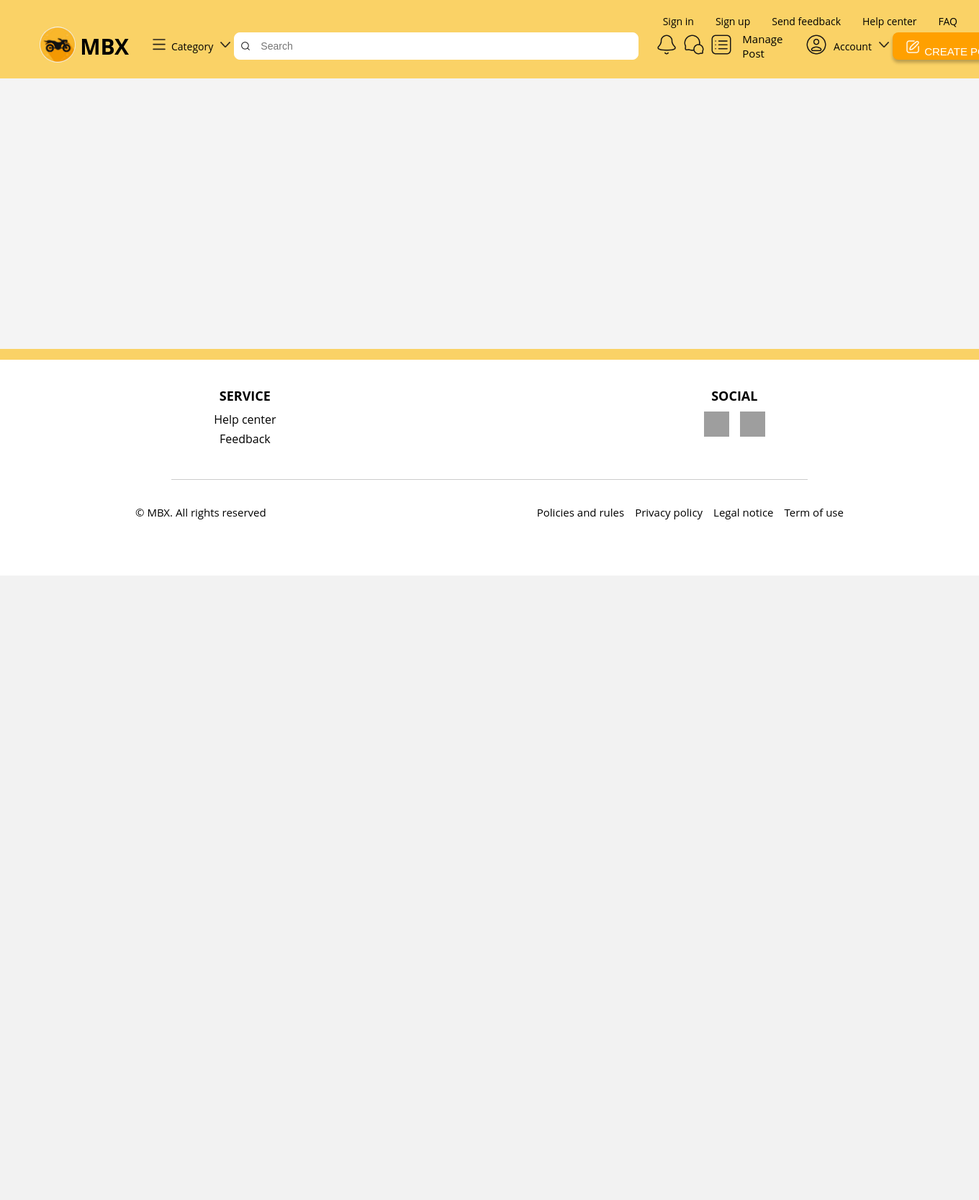
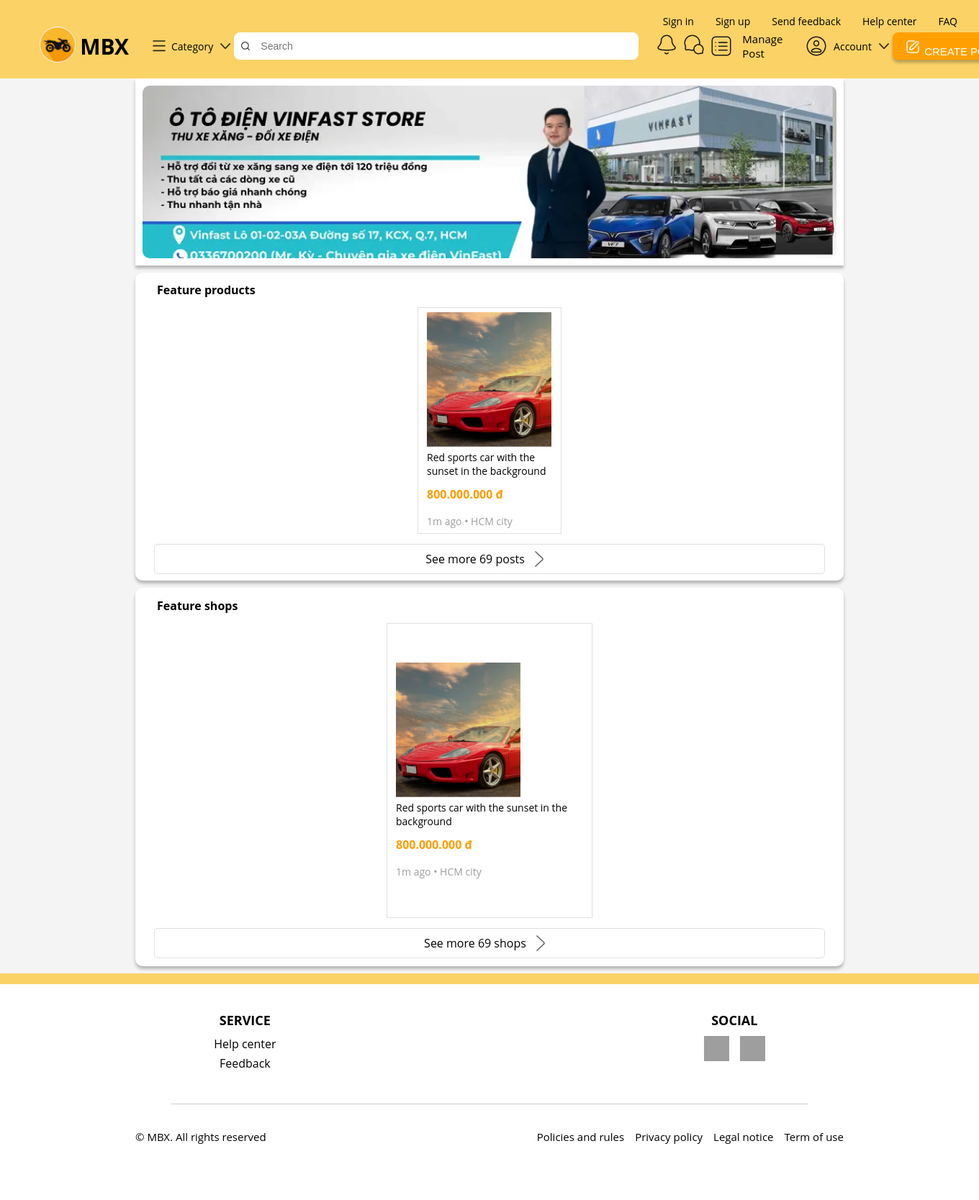
Before and after one commit to vodailuong2510/MBX-RE, a Django app: page / in a window 1360 px wide; the page is wider, and only the part inside the window is pictured. Shown: that part at 72% size. Before the commit the page ends 800 px from the top of that part, so only its background shows below. Run offline with Django 5.2, Linux system fonts and the light colour scheme; grey boxes are pictures that could not be loaded.

Commit message:
Home page v3

```diff
--- a/base.html
+++ b/base.html
@@ -23,9 +23,9 @@
             <div class="logo"><a href="/"><img src="{% static 'images/logo.png' %}" alt="Logo"></a></div>
             <div class="domain"><a href="/"><p>MBX</p></a></div>
             <div class="category">
-              <span class="menu-icon"><img src="{% static 'images/menu_icon.png' %}" alt="Menu" width="24"></span> <!-- Biểu tượng 3 gạch -->
+              <img src="{% static 'images/menu_icon.png' %}" alt="Menu" width="24"> <!-- Biểu tượng 3 gạch -->
               <a href="/"><p>Category</p></a>
-              <span class="dropdown-icon"><img src="{% static 'images/dropdown_icon.png' %}" alt="Dropdown" width="24"></span>
+              <img src="{% static 'images/dropdown_icon.png' %}" alt="Dropdown" width="24">
             </div>
               <div class="search-bar">
                 <div class="search-wrapper">
@@ -33,23 +33,19 @@
                     <input type="text" placeholder="Search">
                 </div>
               </div>
-            <div class="icons">
-              <span class="notification-icon"><img src="{% static 'images/notification_button.png' %}" alt="Notification" width="38"></span> <!-- Notification icon -->
-            </div>
-            <div class="icons">
-              <span class="chat-icon"><img src="{% static 'images/chat_button.png' %}" alt="Chat" width="38"></span> <!-- Message icon -->
-            </div>
+            <div class="icon"><img src="{% static 'images/notification_button.png' %}" alt="Notification" width="38"></div> <!-- Notification icon -->
+            <div class="icon"><img src="{% static 'images/chat_button.png' %}" alt="Chat" width="38"></div> <!-- Message icon -->
             <div class="actions">
-              <span class="list-icon"><img src="{% static 'images/list_icon.png' %}" alt="List" width="38"></span>
+              <img src="{% static 'images/list_icon.png' %}" alt="List" width="38">
               <a href="/"><p>Manage Post</p></a>
             </div>
             <div class="account">
-              <span class="account-icon"><img src="{% static 'images/user_icon.png' %}" alt="Account" width="38"></span>
+              <img src="{% static 'images/user_icon.png' %}" alt="Account" width="38">
               <a href="/"><p>Account</p></a>
-              <span class="dropdown-icon"><img src="{% static 'images/dropdown_icon.png' %}" alt="Dropdown" width="24"></span>
+              <img src="{% static 'images/dropdown_icon.png' %}" alt="Dropdown" width="24">
             </div>
             <button class="create-post">
-              <span class="create-icon"><img src="{% static 'images/create.png' %}" alt="Create" width="24"></span>
+              <img src="{% static 'images/create.png' %}" alt="Create" width="24">
               CREATE POST
             </button>
           </div>
--- a/home/static/css/styles.css
+++ b/home/static/css/styles.css
@@ -1,3 +1,5 @@
+/* Header & Footer */
+
 body {
   margin: 0;
   font-family: 'open sans', sans-serif;
@@ -87,18 +89,12 @@ body {
   outline: none;
 }
 
-.icons .icon {
-  display: inline-block;
-  padding: 10px;
-  background-color: #FAD266;
-  border-radius: 50%;
-  margin: 10px 20px 10px 10px;
+.icon{
   cursor: pointer;
-  font-size: 20px;
 }
 
-.icons .icon:hover {
-    background-color: #41404040;
+.icon:hover {
+    opacity: 0.7;
 }
 
 .nav-links a {
@@ -148,7 +144,7 @@ body {
 .footer {
   background-color: #ffffff; /* Màu nền */
   text-align: center;
-  position: fixed;
+  position: relative;
   border-top: 15px solid #FAD266;
   width: 100%;
   left: 0;
@@ -300,3 +296,138 @@ font-size: 15px;
 .account a:hover {
   text-decoration: underline;
 }
+
+/*Home Page*/
+.banner-container {
+  display: flex;
+  flex-direction: column;
+  justify-content: center;
+  align-items: start;
+  text-align: center;
+  height: 260px;
+  width: 984px;
+  background-color: #ffffff;
+  box-shadow: 0 4px 4px rgba(0, 0, 0, 0.25);
+  margin: auto auto 10px auto;
+  border-radius: 0px;
+}
+
+.banner {
+  display: flex;
+  justify-content: center;
+  align-items: center;
+  height: 240px;
+  width: 964px;
+  background-color: #FAD266;
+  border-radius: 10px;
+  margin: auto;
+  background-image: url("../images/ad1.webp");
+  background-size: cover;
+}
+
+.banner-container h2 {
+  font-size: 16px;
+  font-weight: bold;
+  text-align: left;
+  width: 100%;
+  padding: 0 0 0 30px;
+}
+
+.products-container {
+  display: flex;
+  flex-direction: row;
+  justify-content: center;
+  align-items: start;
+  text-align: center;
+  width: 930px;
+  background-color: #ffffff;
+  margin: 0 auto 14px auto;
+}
+
+.show-more {
+  display: flex;
+  justify-content: center;
+  align-items: center;
+  height: 50px;
+  width: 930px;
+  background-color: #ffffff;
+  margin: 0 auto 10px auto;
+  border-radius: 5px;
+  cursor: pointer;
+  height: 40px;
+  border: #E0E0E0 1px solid;
+}
+
+.show-more:hover {
+  background-color: #FAD266;
+}
+
+.show-more a {
+  text-decoration: none;
+  color: #000000;
+  font-size: 16px;
+}
+
+.product {
+  display: flex;
+  flex-direction: column;
+  justify-content: center;
+  align-items: start;
+  text-align: center;
+  width: 198px;
+  height: 313px;
+  background-color: #ffffff;
+  border-radius: 0px;
+  border: #E0E0E0 1px solid;
+}
+
+.product img {
+  width: 173px;
+  border-radius: 0px;
+  margin: 0 12px;
+}
+
+.product p {
+  font-size: 14px;
+  margin: 5px 12px 0 12px;
+  text-align: left;
+}
+
+.product b {
+  font-weight: bold;
+  margin: 12px;
+  color: #FF9D00;
+  font-size: 16px;
+}
+
+.shop {
+  display: flex;
+  flex-direction: column;
+  justify-content: center;
+  align-items: start;
+  text-align: center;
+  width: 284px;
+  height: 408px;
+  background-color: #ffffff;
+  border-radius: 0px;
+  border: #E0E0E0 1px solid;
+}
+
+.shop img {
+  width: 173px;
+  border-radius: 0px;
+  margin: 0 12px;
+}
+
+.shop p {
+  font-size: 14px;
+  margin: 5px 12px 0 12px;
+  text-align: left;
+}
+
+.shop b {
+  font-weight: bold;
+  margin: 12px;
+  color: #FF9D00;
+  font-size: 16px;
+}
--- a/home/templates/home.html
+++ b/home/templates/home.html
@@ -5,5 +5,37 @@
 {% block title %}Trang chủ{% endblock %}
 
 {% block content %}
-
+<div class="banner-container">
+    <div class="banner"></div>
+</div>
+<div class="banner-container" style="height: 428px; border-radius: 10px;">
+    <h2>Feature products</h2>
+    <div class="products-container">
+        <div class="product">
+            <img src="{% static 'images/products1.png' %}" alt="Product 1">
+            <p>Red sports car with the sunset in the background</p>
+            <b>800.000.000 đ</b>
+            <p style="color: #9E9E9E">1m ago • HCM city</p>
+        </div>
+    </div>
+    <div class="show-more">
+        <a href="#">See more 69 posts</a>
+        <img src="{% static 'images/chevron_right.png' %}" alt="Next" width="40">
+    </div>
+</div>
+<div class="banner-container" style="height: 526px; border-radius: 10px;">
+    <h2>Feature shops</h2>
+    <div class="products-container">
+        <div class="shop">
+            <img src="{% static 'images/products1.png' %}" alt="Product 1">
+            <p>Red sports car with the sunset in the background</p>
+            <b>800.000.000 đ</b>
+            <p style="color: #9E9E9E">1m ago • HCM city</p>
+        </div>
+    </div>
+    <div class="show-more">
+        <a href="#">See more 69 shops</a>
+        <img src="{% static 'images/chevron_right.png' %}" alt="Next" width="40">
+    </div>
+</div>
 {% endblock %}
```
Also changed, not shown: home/static/images/ad1.webp (added), home/static/images/chevron_right.png (added), home/static/images/products1.png (added).
